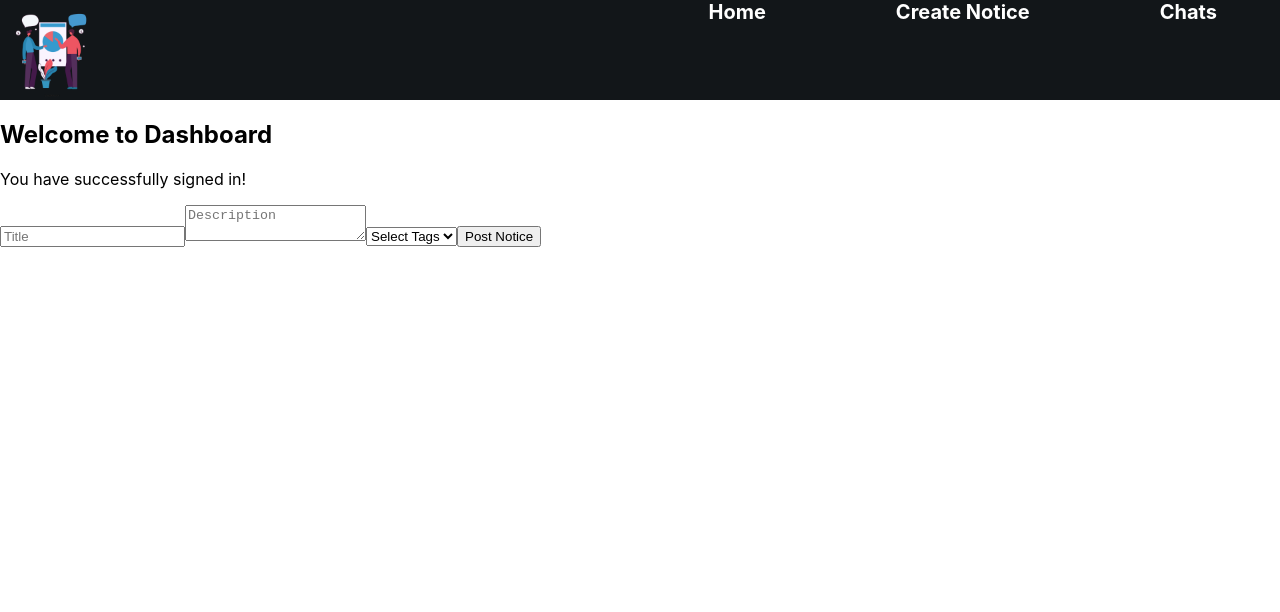
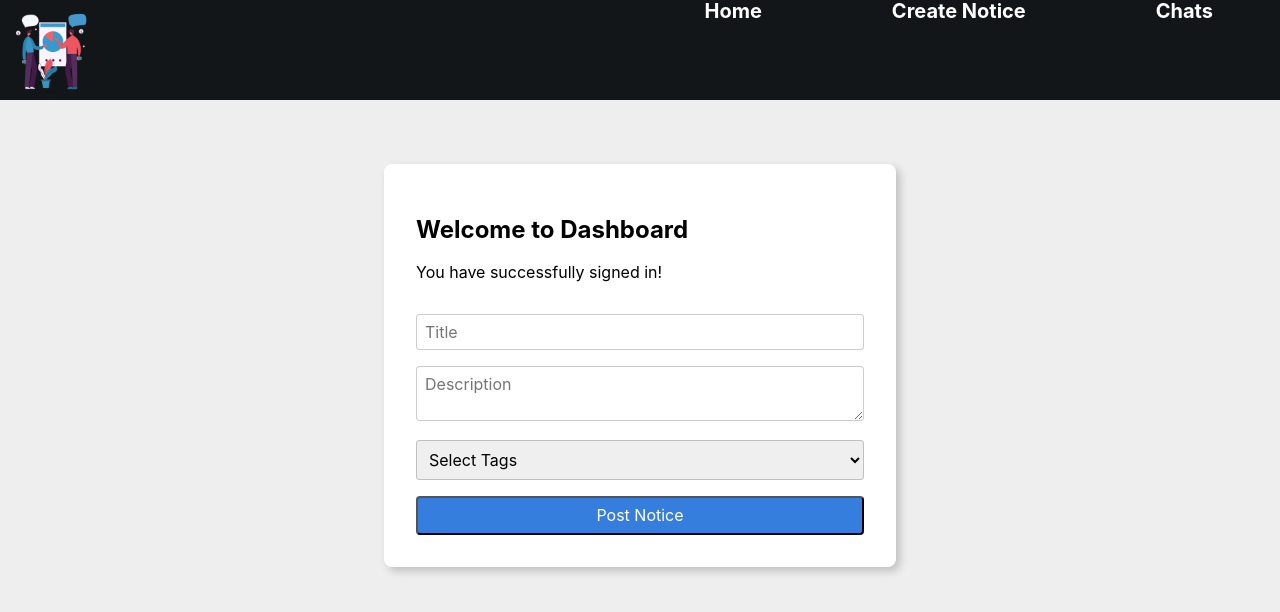
Before and after one commit to Hayagriva0801/Socializing_app, a React (Create React App) app in the folder software/: page /dashboard in a window 1280 px wide. Shown: the top 612 px of the page. Built offline with nearby package versions, Linux system fonts and the light colour scheme.

Commit message:
tachyons

```diff
--- a/software/src/components/dashboard.js
+++ b/software/src/components/dashboard.js
@@ -14,71 +14,73 @@
       created_at: new Date().toISOString(), // Add the current time
       filter,
     };
+
     console.log(filter);
     try {
-      // Send the request to Flask backend (localhost:5000)
-      const response = await fetch('http://localhost:5000/create_notice', {
-        method: 'POST',
+      const response = await fetch("http://localhost:5000/create_notice", {
+        method: "POST",
         headers: {
-          'Content-Type': 'application/json',
+          "Content-Type": "application/json",
         },
         body: JSON.stringify(noticeData),
       });
 
       if (!response.ok) {
-        throw new Error('Failed to post notice');
+        throw new Error("Failed to post notice");
       }
 
       const data = await response.json();
-      console.log('Notice posted successfully:', data);
+      console.log("Notice posted successfully:", data);
       alert(`Notice created successfully! Notice ID: ${data.notice_id}`);
     } catch (error) {
-      console.error('Error posting notice:', error);
+      console.error("Error posting notice:", error);
     }
   };
 
   return (
-    <div className="flex justify-center items-center min-h-screen bg-gray-100">
-      <div>
+    <div className="w-100 min-vh-100 bg-light-gray">
+      {/* ✅ Navbar Stays at the Top */}
       <Navbar />
-      </div>
-      <div className="w-96 p-6 shadow-lg rounded-xl bg-white text-center">
-        <h2 className="text-2xl font-semibold">Welcome to Dashboard</h2>
-        <p className="mt-4">You have successfully signed in!</p>
+
+      {/* ✅ Centered Notice Form */}
+      <div className="flex justify-center items-center mt5">
+        <div className="w-40 shadow-5 pa4 bg-white br3">
+          <h2 className="f3">Welcome to Dashboard</h2>
+          <p className="mt3">You have successfully signed in!</p>
 
           <input
             type="text"
             placeholder="Title"
             value={title}
             onChange={(e) => setTitle(e.target.value)}
-          className="mt-4 p-2 border border-gray-300 rounded"
+            className="mt3 pa2 w-100 ba b--black-20 br2"
           />
 
           <textarea
             placeholder="Description"
             value={description}
             onChange={(e) => setDescription(e.target.value)}
-          className="mt-4 p-2 border border-gray-300 rounded"
+            className="mt3 pa2 w-100 ba b--black-20 br2"
           />
 
           <select
             value={filter}
             onChange={(e) => setFilter(e.target.value)}
-          className="mt-4 p-2 border border-gray-300 rounded"
+            className="mt3 pa2 w-100 ba b--black-20 br2"
           >
             <option value="">Select Tags</option>
             <option value="Sports">Sports</option>
             <option value="Studies">Studies</option>
             <option value="Dance">Dance</option>
-          {/* Add more filters as needed */}
           </select>
 
           <button
             onClick={handlePostNotice}
-          className="mt-4 px-4 py-2 bg-blue-500 text-white rounded"
+            className="mt3 w-100 pa2 bg-blue white br2 grow pointer"
           >
             Post Notice
           </button>
+        </div>
       </div>
     </div>
   );
--- a/software/src/components/main.js
+++ b/software/src/components/main.js
@@ -1,66 +1,42 @@
-import React, { useState, useEffect } from "react";
-import { Link } from "react-router-dom";
+import React, { useEffect, useState } from "react";
 import Navbar from "./navbar";
 
 function Main() {
-  const [notices, setNotices] = useState([]); // ✅ State to store fetched notices
+  const [notices, setNotices] = useState([]);
 
-  // Fetch notices from Flask backend
   useEffect(() => {
     const fetchNotices = async () => {
       try {
-        const response = await fetch("http://localhost:5000/notices"); // ✅ Flask API URL
+        const response = await fetch("http://localhost:5000/notices");
         if (!response.ok) {
           throw new Error("Failed to fetch notices");
         }
         const data = await response.json();
-        setNotices(data); // ✅ Store notices in state
+        setNotices(data);
       } catch (error) {
         console.error("Error fetching notices:", error);
       }
     };
 
-    fetchNotices(); // ✅ Call the function when the component mounts
+    fetchNotices();
   }, []);
 
   return (
-    <div>
+    <div >
       <Navbar />
-      <div className="container mx-auto p-6">
-        <h1 className="text-2xl font-semibold mb-4 text-center">Notices</h1>
+      <h1 className="tc f2">Notices</h1>
 
-        {/* ✅ Table to Display Notices */}
-        <div className="overflow-x-auto">
-          <table className="min-w-full border-collapse border border-gray-300">
-            <thead>
-              <tr className="bg-gray-200">
-                <th className="border border-gray-300 px-4 py-2">Title</th>
-                <th className="border border-gray-300 px-4 py-2">Description</th>
-                <th className="border border-gray-300 px-4 py-2">Created At</th>
-                <th className="border border-gray-300 px-4 py-2">Filter</th>
-              </tr>
-            </thead>
-            <tbody>
-              {notices.map((notice) => (
-                <tr key={notice._id} className="hover:bg-gray-100">
-                  <td className="border border-gray-300 px-4 py-2">{notice.title}</td>
-                  <td className="border border-gray-300 px-4 py-2">{notice.content}</td>
-                  <td className="border border-gray-300 px-4 py-2">{new Date(notice.created_at).toLocaleString()}</td>
-                  <td className="border border-gray-300 px-4 py-2">{notice.filter || "No Tag"}</td>
-                </tr>
-              ))}
-            </tbody>
-          </table>
-        </div>
-
-        {/* Button to Post a Notice */}
-        <div className="text-center mt-6">
-          <Link to="/dashboard">
-            <button className="bg-blue-500 text-white px-4 py-2 rounded-lg shadow-md hover:bg-blue-600">
-              Post Your Notice
-            </button>
-          </Link>
-        </div>
+      <div className="flex flex-wrap justify-center">
+        {notices.map((notice) => (
+          <div
+            key={notice._id}
+            className="bg-light-blue br3 pa3 ma3 shadow-5 w-40"
+          >
+            <h2 className="f3">{notice.title}</h2>
+            <p className="f5">{notice.content}</p>
+            <p className="f6 gray">{new Date(notice.created_at).toLocaleString()}</p>
+          </div>
+        ))}
       </div>
     </div>
   );
--- a/software/src/index.js
+++ b/software/src/index.js
@@ -3,6 +3,8 @@
 import './index.css';
 import App from './App';
 import reportWebVitals from './reportWebVitals';
+import 'tachyons/css/tachyons.min.css';
+
 
 
 const root = ReactDOM.createRoot(document.getElementById('root'));
```
Also changed, not shown: software/package.json (+7 -5 lines), 1 other file (tests, documents, lock files or other folders). Lines whose indentation alone changed are shown as unchanged.
